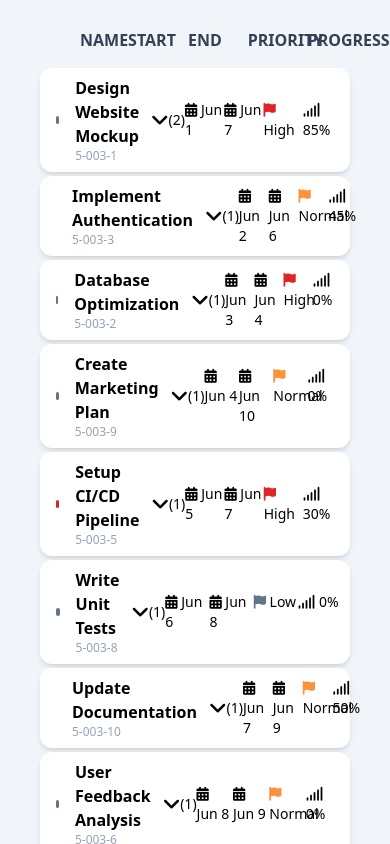
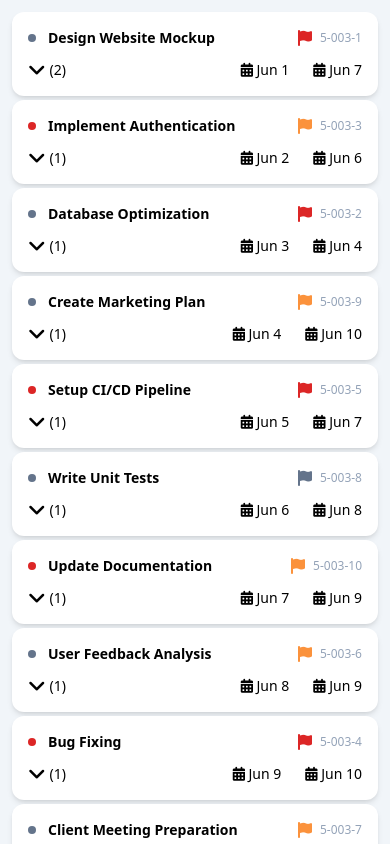
Before and after one commit to Pawulon-forte/Task-list, an Angular app: page / in a window 390 px wide. Built offline with nearby package versions, Linux system fonts and the light colour scheme.

Commit message:
responsive layout

```diff
--- a/src/app/components/task-list/task-list.component.html
+++ b/src/app/components/task-list/task-list.component.html
@@ -1,5 +1,5 @@
-<div class="h-screen p-3 px-10 bg-slate-100 overflow-scroll">
-  <div class="px-2 py-4 flex font-semibold text-slate-700">
+<div class="h-screen p-3 md:px-20 bg-slate-100 overflow-scroll">
+  <div class="px-2 py-4 font-semibold text-slate-700 hidden md:flex">
     <p class="ml-8 grow">NAME</p>
     <div class="w-[400px] flex">
       <p class="w-1/4">START</p>
--- a/src/app/components/task/task.component.html
+++ b/src/app/components/task/task.component.html
@@ -1,56 +1,56 @@
 <div
-  class="p-2 mb-1 bg-white rounded-xl shadow-md flex items-center"
+  class="p-4 md:p-2 mb-1 bg-white rounded-xl shadow-md flex items-center flex-wrap md:flex-nowrap gap-3 md:gap-4"
   [ngClass]="{ 'cursor-pointer': task.childTasks.length }"
   (click)="toggleNestedTasks()"
 >
   <div
-    class="h-2 w-2 rounded-full inline-block ml-2 mr-4"
+    class="h-2 w-2 rounded-full inline-block md:ml-2"
     [ngClass]="{
       'bg-green-500': task.status === status.Done,
       'bg-slate-500	': task.status === status.ToDo,
       'bg-red-600': task.status === status.InProgress
     }"
   ></div>
-  <div class="grow flex items-center gap-3">
+  <div
+    class="grow flex items-center md:gap-3 justify-between md:justify-normal"
+  >
     <div class="flex flex-col">
-      <p class="font-semibold">
+      <p class="font-semibold text-sm truncate">
         {{ task.name }}
       </p>
-      <p class="text-xs text-slate-400">
+      <p class="text-xs text-slate-400 hidden md:block">
         {{ task.taskNumber }}
       </p>
     </div>
-    @if(task.childTasks.length){
-    <div class="flex items-center">
-      <i
-        class="fa-solid text-xl"
-        [ngClass]="expandedTasks ? 'fa-angle-up' : 'fa-angle-down'"
-      ></i>
-      <span class="text-sm"> ({{ task.childTasks.length }}) </span>
+    <div class="md:hidden flex items-center gap-2">
+      <ng-container *ngTemplateOutlet="priorityIcon"></ng-container>
+      <p class="text-xs text-slate-400 md:hidden">
+        {{ task.taskNumber }}
+      </p>
     </div>
-    }
+    <div class="hidden md:block">
+      <ng-container *ngTemplateOutlet="expandIcon"></ng-container>
     </div>
-  <div class="w-[400px] flex">
-    <p class="w-1/4 text-sm">
+  </div>
+  <div class="w-full md:w-[400px] flex justify-between md:justify-normal">
+    <div class="md:hidden">
+      <ng-container *ngTemplateOutlet="expandIcon"></ng-container>
+    </div>
+    <div class="md:w-1/2 gap-6 md:gap-0 flex">
+      <p class="md:w-1/2 text-sm">
         <i class="fa-solid fa-calendar-days"></i>
         {{ task.startDate || "-" | date : "LLL d" }}
       </p>
-    <p class="w-1/4 text-sm">
+      <p class="md:w-1/2 text-sm">
         <i class="fa-solid fa-calendar-days"></i>
         {{ task.endDate || "-" | date : "LLL d" }}
       </p>
-    <p class="w-1/4 text-sm">
-      <i
-        class="fa-solid fa-flag"
-        [ngClass]="{
-          'text-slate-500': task.priority === priority.Low,
-          'text-red-600': task.priority === priority.High,
-          'text-orange-400': task.priority === priority.Normal
-        }"
-      ></i>
+    </div>
+    <p class="md:w-1/4 text-sm hidden md:block">
+      <ng-container *ngTemplateOutlet="priorityIcon"></ng-container>
       {{ task.priority | titlecase }}
     </p>
-    <p class="w-1/4 text-sm">
+    <p class="w-1/4 text-sm hidden md:block">
       <i class="fa-solid fa-signal"></i>
       {{ task.percentageOfProgress }}%
     </p>
@@ -65,3 +65,26 @@
   <task class="grow" [task]="childTask"></task>
 </div>
 } }
+
+<ng-template #priorityIcon>
+  <i
+    class="fa-solid fa-flag"
+    [ngClass]="{
+      'text-slate-500': task.priority === priority.Low,
+      'text-red-600': task.priority === priority.High,
+      'text-orange-400': task.priority === priority.Normal
+    }"
+  ></i>
+</ng-template>
+
+<ng-template #expandIcon>
+  @if(task.childTasks.length){
+  <div class="flex items-center gap-1">
+    <i
+      class="fa-solid text-xl"
+      [ngClass]="expandedTasks ? 'fa-angle-up' : 'fa-angle-down'"
+    ></i>
+    <span class="text-sm"> ({{ task.childTasks.length }}) </span>
+  </div>
+  }
+</ng-template>
```
Also changed, not shown: src/app/components/task/task.component.ts (+7 -2 lines). Lines whose indentation alone changed are shown as unchanged.
